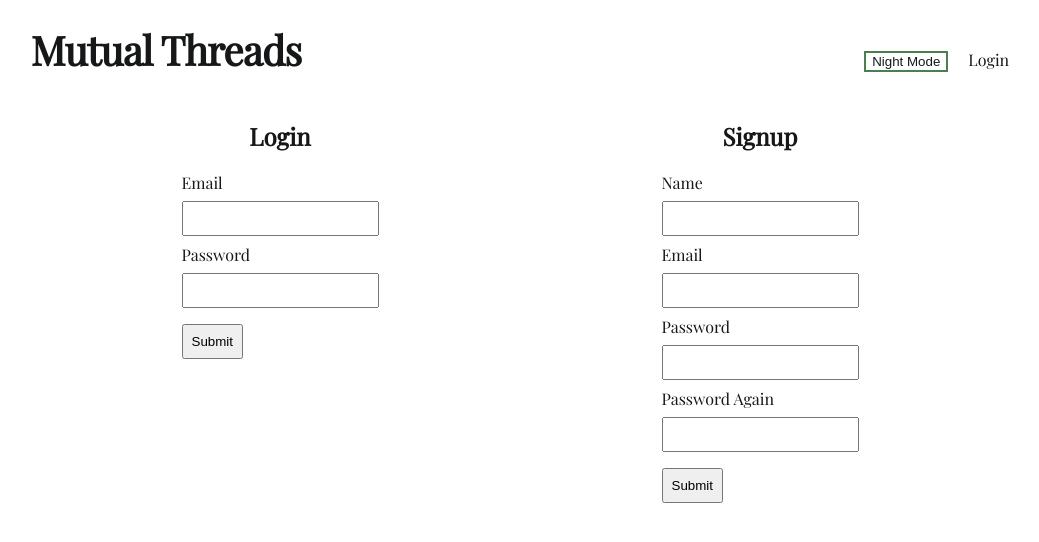
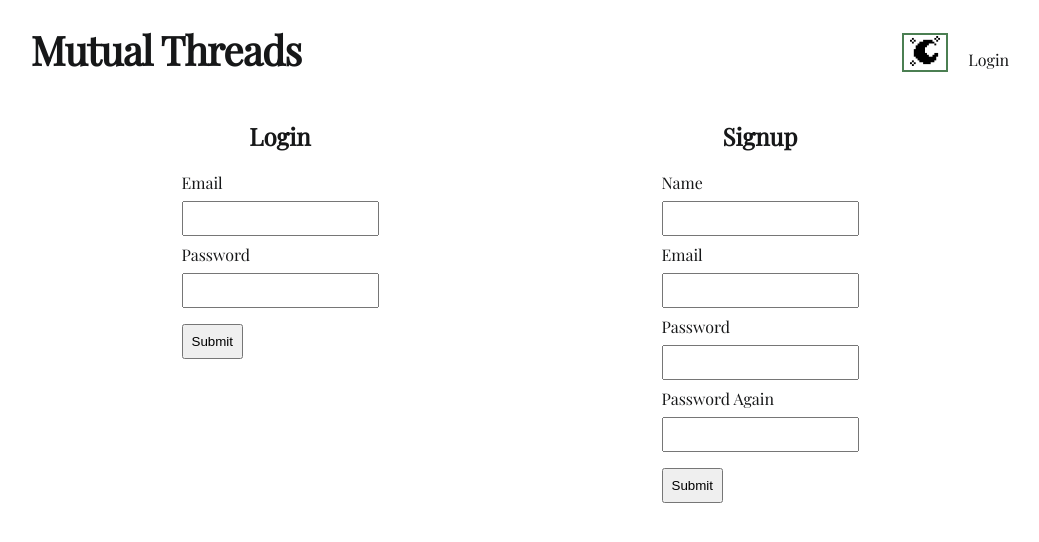
Before and after one commit to gabepetersen/dadblog, a Next.js app: page /login in a window 1280 px wide. Shown: the top 542 px of the page, without its empty margins (120-1159 px from the left). Built offline with nearby package versions, Linux system fonts and the light colour scheme.

Commit message:
Add icons for day/dark mode

```diff
--- a/components/navbar.tsx
+++ b/components/navbar.tsx
@@ -1,4 +1,5 @@
 import Link from 'next/link';
+import Image from 'next/image';
 import { useRouter } from 'next/router';
 import { motion } from 'framer-motion';
 
@@ -9,6 +10,8 @@ import Button from './button';
 
 import styles from './navbar.module.scss';
 import utilStyles from '../styles/utils.module.scss';
+import moon from '../public/images/moon.png'
+import sun from '../public/images/sun.png';
 
 export default function Navbar({ home }: { home: boolean }) {
 
@@ -36,7 +39,12 @@ export default function Navbar({ home }: { home: boolean }) {
         </motion.li>
         <motion.li variants={nav_item}>
           <Button style="primary" callback={() => setTheme(theme == 'dark' ? 'light' : 'dark')}>
-            {theme == 'dark' ? 'Day Mode' : 'Night Mode'}
+            <Image
+              src={theme === 'dark' ? sun : moon}
+              alt={theme === 'dark' ? "day mode" : "dark mode"}
+              width="30px"
+              height="30px"
+            />
           </Button>
         </motion.li>
         <WriteControl></WriteControl>
```
Also changed, not shown: public/images/moon.png (added), public/images/sun.png (added).
